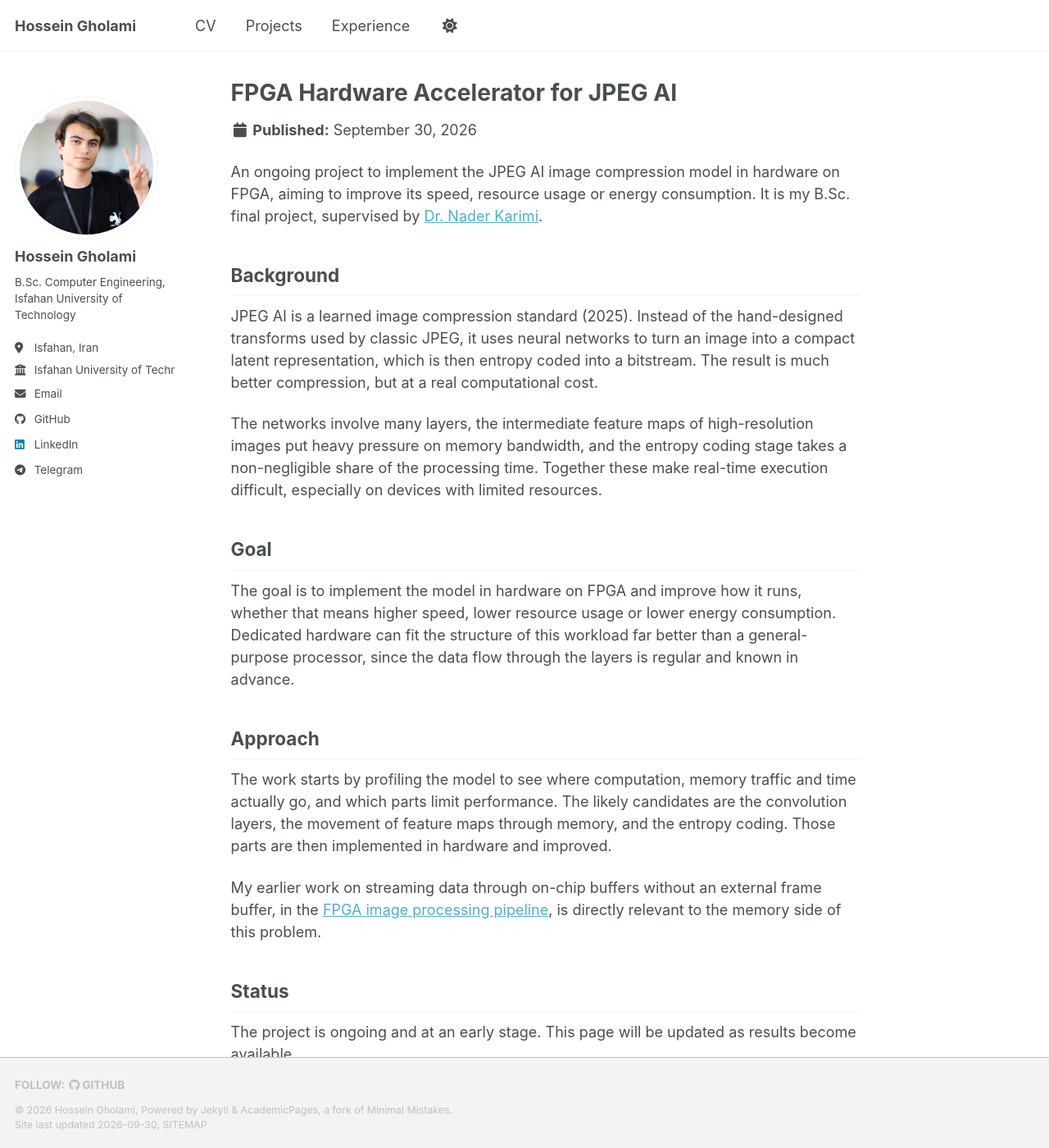
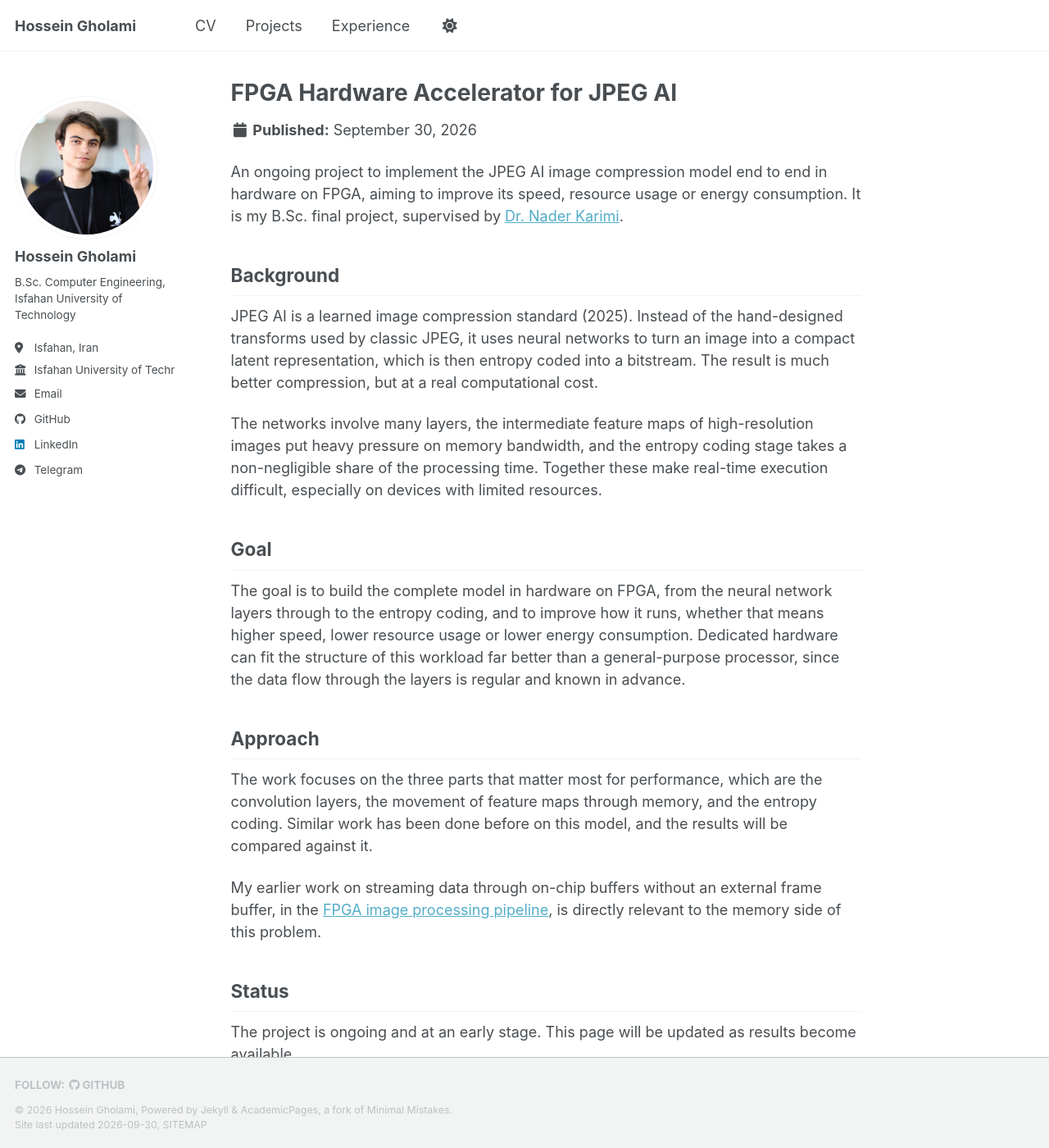
Before and after one commit to hoseinn-gh/hoseinn-gh.github.io, a Jekyll site: the page built from _portfolio/91_JPEG_AI_Accelerator.md, in a window 1280 px wide and 1400 px high. Shown: the whole window at 82% size. Built offline with Jekyll 4.4.1, drawn with Linux system fonts in a browser that asks for light colours; a style sheet for code colours, icons or effects is not loaded.

Commit message:
Update 91_JPEG_AI_Accelerator.md

```diff
--- a/_portfolio/91_JPEG_AI_Accelerator.md
+++ b/_portfolio/91_JPEG_AI_Accelerator.md
@@ -1,10 +1,10 @@
 ---
 title: "FPGA Hardware Accelerator for JPEG AI"
-excerpt: "An ongoing B.Sc. final project implementing the JPEG AI learned image compression model in hardware on FPGA."
+excerpt: "An ongoing B.Sc. final project implementing the JPEG AI learned image compression model end to end in hardware on FPGA."
 collection: portfolio
 ---
 
-An ongoing project to implement the JPEG AI image compression model in hardware on FPGA, aiming to improve its speed, resource usage or energy consumption. It is my B.Sc. final project, supervised by [Dr. Nader Karimi](https://scholar.google.com/citations?user=mZGNr2QAAAAJ&hl=en).
+An ongoing project to implement the JPEG AI image compression model end to end in hardware on FPGA, aiming to improve its speed, resource usage or energy consumption. It is my B.Sc. final project, supervised by [Dr. Nader Karimi](https://scholar.google.com/citations?user=mZGNr2QAAAAJ&hl=en).
 
 ## Background
 
@@ -14,13 +14,13 @@ The networks involve many layers, the intermediate feature maps of high-resoluti
 
 ## Goal
 
-The goal is to implement the model in hardware on FPGA and improve how it runs, whether that means higher speed, lower resource usage or lower energy consumption. Dedicated hardware can fit the structure of this workload far better than a general-purpose processor, since the data flow through the layers is regular and known in advance.
+The goal is to build the complete model in hardware on FPGA, from the neural network layers through to the entropy coding, and to improve how it runs, whether that means higher speed, lower resource usage or lower energy consumption. Dedicated hardware can fit the structure of this workload far better than a general-purpose processor, since the data flow through the layers is regular and known in advance.
 
 ## Approach
 
-The work starts by profiling the model to see where computation, memory traffic and time actually go, and which parts limit performance. The likely candidates are the convolution layers, the movement of feature maps through memory, and the entropy coding. Those parts are then implemented in hardware and improved.
+The work focuses on the three parts that matter most for performance, which are the convolution layers, the movement of feature maps through memory, and the entropy coding. Similar work has been done before on this model, and the results will be compared against it.
 
-My earlier work on streaming data through on-chip buffers without an external frame buffer, in the [FPGA image processing pipeline]({{ base_path }}/portfolio/1_fpga-image-processing/), is directly relevant to the memory side of this problem.
+My earlier work on streaming data through on-chip buffers without an external frame buffer, in the [FPGA image processing pipeline]({{ base_path }}/portfolio/92_fpga-image-processing/), is directly relevant to the memory side of this problem.
 
 ## Status
 
```
